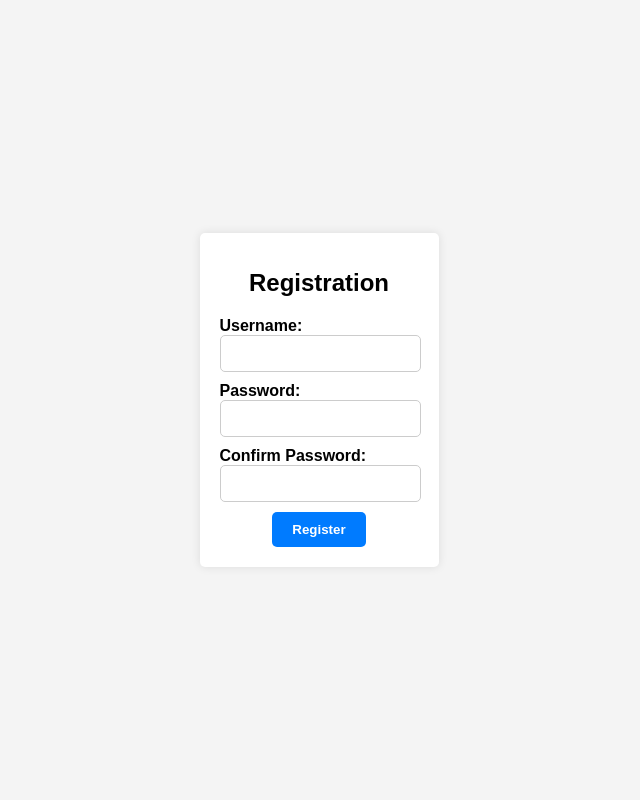
After one commit to mstreeter10/ecom-project, a PHP site: page /register.html in a window 1280 px wide. The commit adds this page. Shown: the whole page, without its empty margins (321-961 px from the left). Run offline with PHP 8.4, Linux system fonts and the light colour scheme.

Commit message:
Added group contributions
Signed-off-by: Maximus Streeter <max.streeter10@gmail.com>

```diff
--- /dev/null
+++ b/css/reglog.css
@@ -0,0 +1,55 @@
+body {
+    font-family: Arial, sans-serif;
+    background-color: #f4f4f4;
+    margin: 0;
+    padding: 0;
+    display: flex;
+    justify-content: center;
+    align-items: center;
+    height: 100vh;
+}
+.login {
+    max-width: 400px;
+    background: #fff;
+    border-radius: 5px;
+    box-shadow: 0px 0px 10px rgba(0, 0, 0, 0.1);
+    padding: 20px;
+    text-align: center;
+}
+h1 {
+    font-size: 24px;
+    margin-bottom: 20px;
+}
+.form-group {
+    text-align: left;
+    margin: 10px 0;
+}
+label {
+    display: block;
+    font-weight: bold;
+}
+input[type="text"],
+input[type="password"] {
+    width: 90%;
+    padding: 10px;
+    border: 1px solid #ccc;
+    border-radius: 5px;
+}
+.btn-submit {
+    background-color: #007bff;
+    color: #fff;
+    padding: 10px 20px;
+    border: none;
+    border-radius: 5px;
+    cursor: pointer;
+    font-weight: bold;
+    transition: background-color 0.3s;
+}
+.btn-submit:hover {
+    background-color: #0056b3;
+}
+.error-message {
+    color: red;
+    font-size: 14px;
+    margin-top: 5px;
+}
--- /dev/null
+++ b/register.html
@@ -0,0 +1,57 @@
+<!DOCTYPE html>
+<html lang="en">
+<head>
+    <title>Registration</title>
+    <meta charset="UTF-8">
+    <meta name="viewport" content="width=device-width, initial-scale=1.0">
+    <link rel="stylesheet" href="css/reglog.css">
+</head>
+<body class="loginstyle">
+    <div class="login">
+        <header>
+            <h1>Registration</h1>
+        </header>
+        <form action="login.html" onsubmit="return validateRegistration()" class="registration-form">
+            <div class="form-group">
+                <label for="regUsername">Username:</label>
+                <input type="text" id="regUsername" name="regUsername" required>
+            </div>
+            <div class="form-group">
+                <label for="regPassword">Password:</label>
+                <input type="password" id="regPassword" name="regPassword" required>
+            </div>
+            <div class="form-group">
+                <label for="confirmPassword">Confirm Password:</label>
+                <input type="password" id="confirmPassword" name="confirmPassword" required>
+                <span id="passwordMatch" class="error-message"></span>
+            </div>
+            <button type="submit" class="btn-submit">Register</button>
+        </form>
+    </div>
+
+    <script>
+        function validateRegistration() {
+            var username = document.getElementById("regUsername").value;
+            var password = document.getElementById("regPassword").value;
+            var confirmPassword = document.getElementById("confirmPassword").value;
+            var passwordMatch = document.getElementById("passwordMatch");
+
+            if (username === "" || password === "" || confirmPassword === "") {
+                passwordMatch.textContent = "All fields are required";
+                return false;
+            }
+
+            if (password !== confirmPassword) {
+                passwordMatch.textContent = "Passwords do not match";
+                return false;
+            } else {
+                passwordMatch.textContent = ""; // Clear the error message
+            }
+
+            // You can add more advanced validation here
+
+            return true;
+        }
+    </script>
+</body>
+</html>
```
Also changed, not shown: css/styles.css (renamed from styles.css, +28 -2 lines), index.html (+6 -4 lines), login.html (added, +45 -0 lines), shop.html (+41 -2 lines), imgs/shelf.jpg (added).
